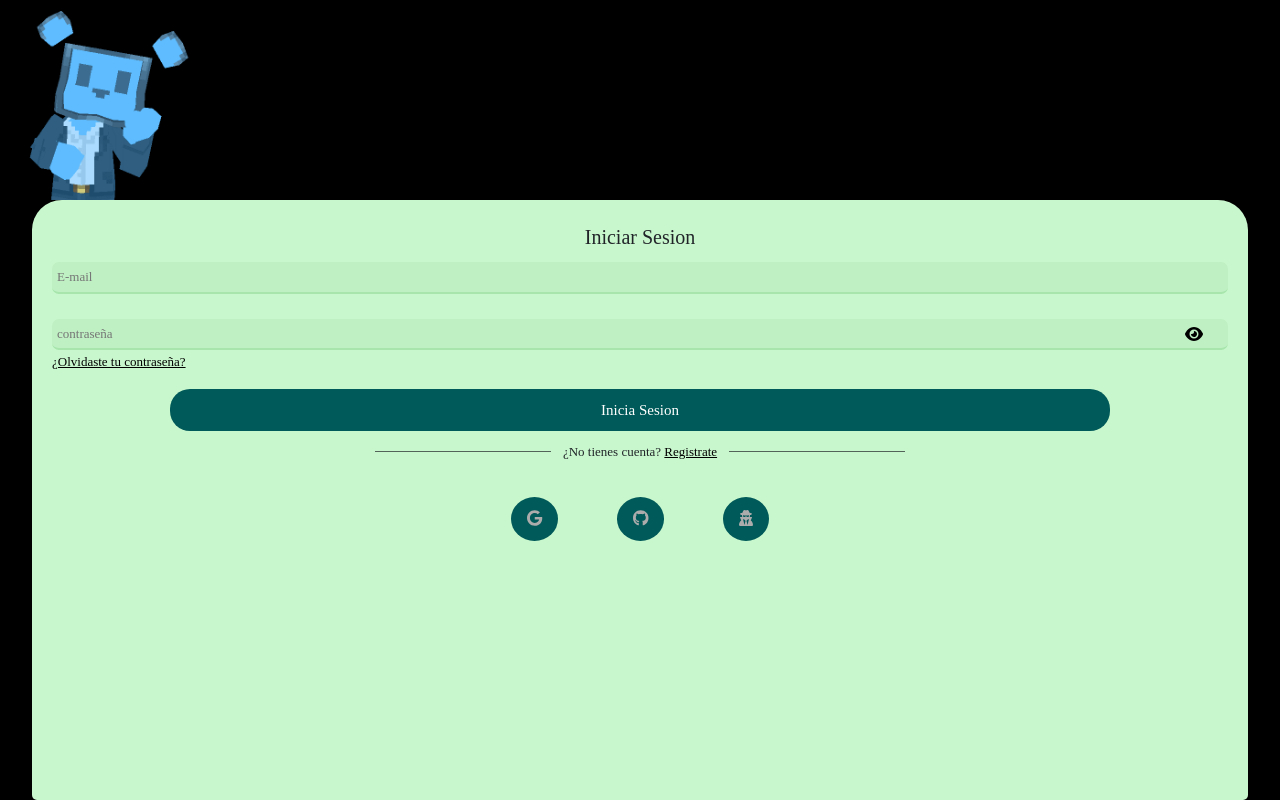
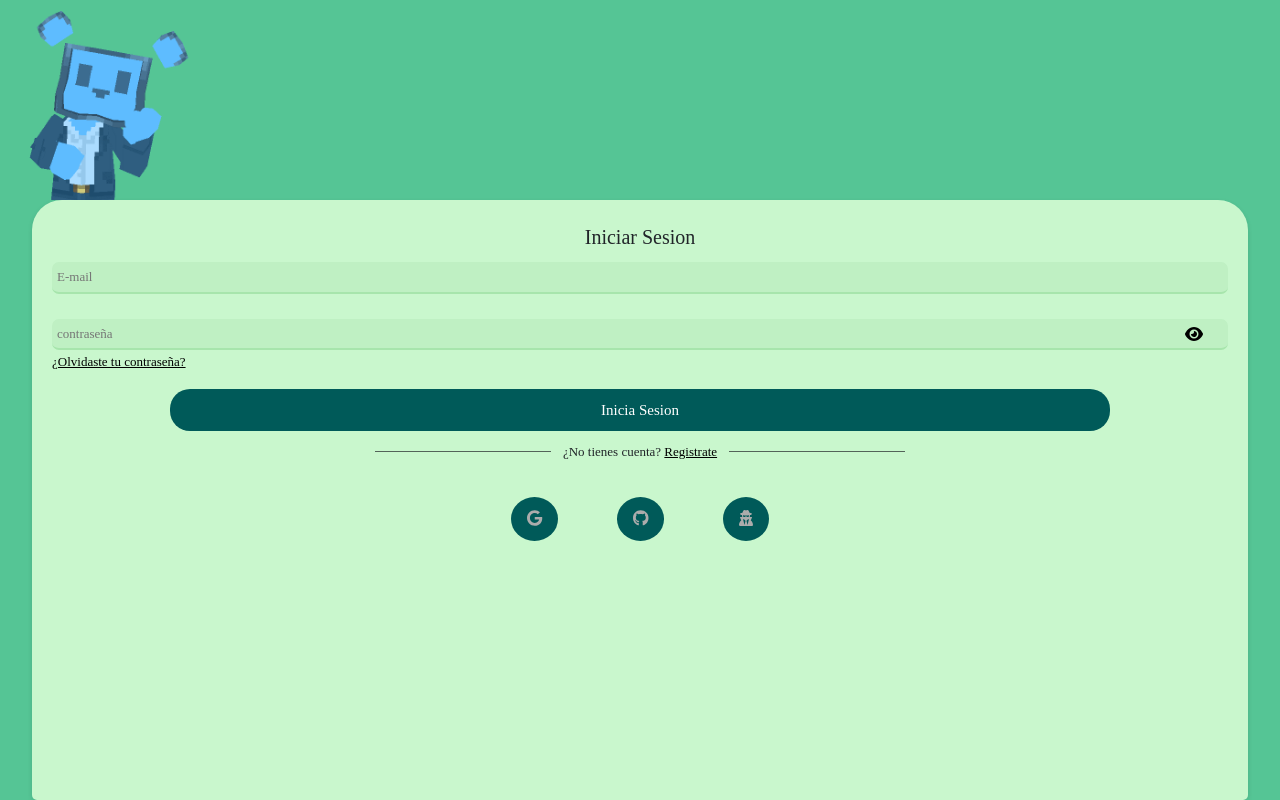
Before and after one commit to vazqueznahuel/Clementina, a React (Create React App) app: page / in a window 1280 px wide. Built offline with nearby package versions, Linux system fonts and the light colour scheme; no server answers; what react-three-fiber would draw is missing.

Commit message:
:(((((((((((

```diff
--- a/src/App.css
+++ b/src/App.css
@@ -10,8 +10,8 @@
 
 body {
     font-family: Arial, sans-serif;
-    background-color: #000;
-    /* background-color: #55c595; */
+    /* background-color: #000; */
+    background-color: #55c595;
 }
 
 
```
